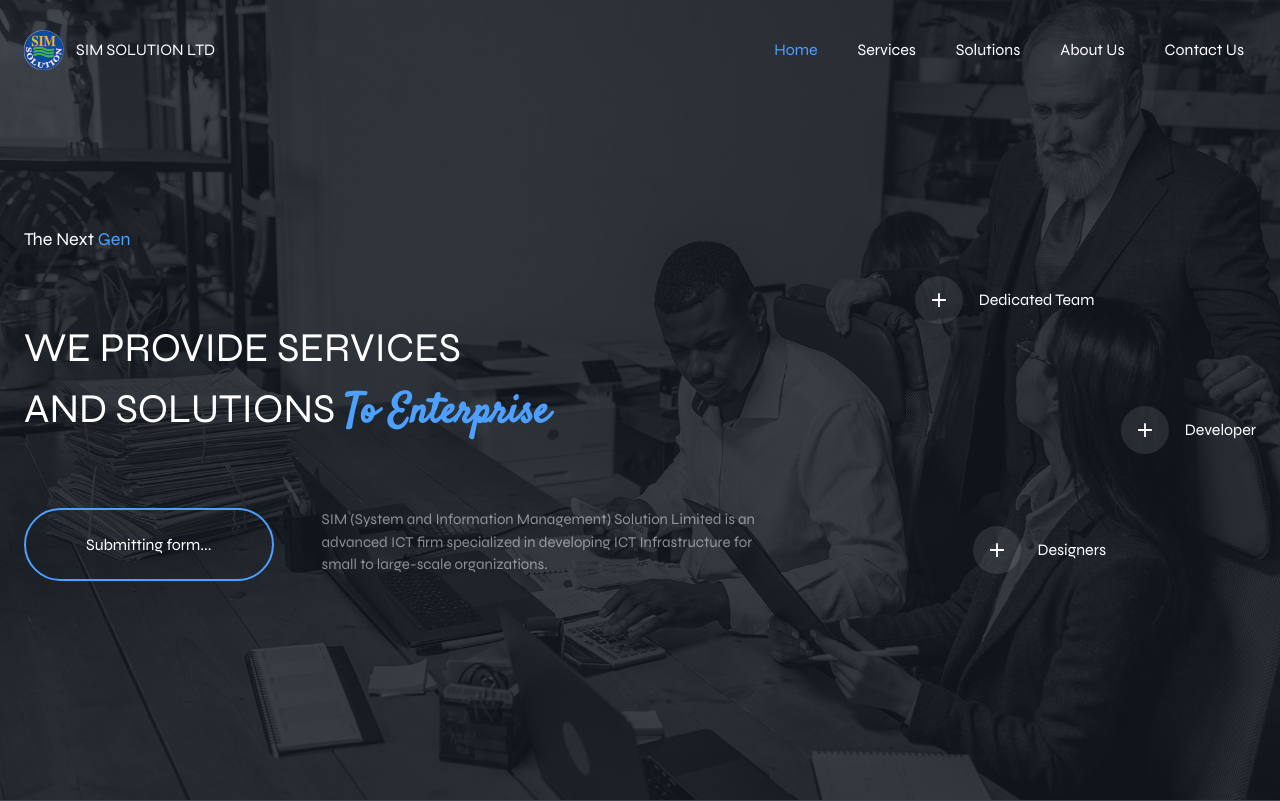
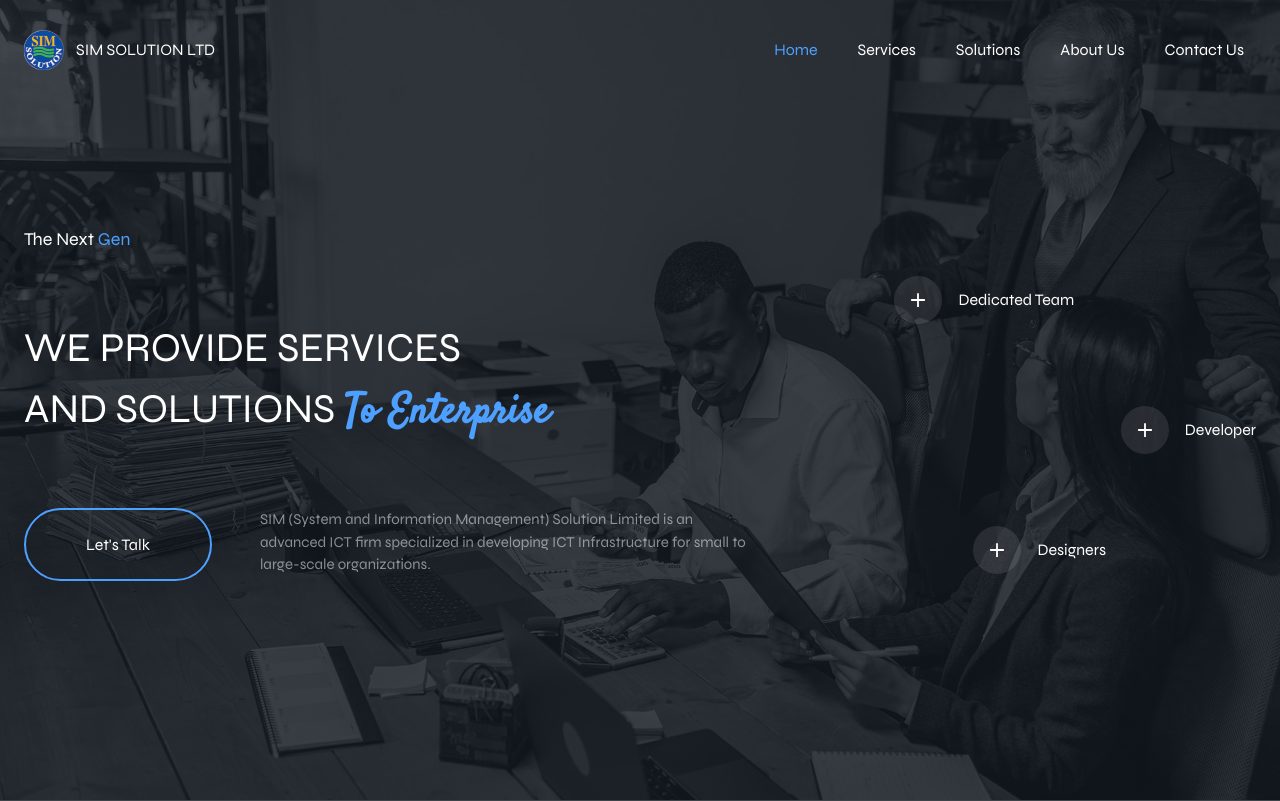
Before and after one commit to totauhid/simsolution, a Next.js app: page / in a window 1280 px wide. Shown: the top 801 px of the page. Built offline with nearby package versions, Linux system fonts and the light colour scheme.

Commit message:
fix button bugs and errors

```diff
--- a/app/components/ui/Button.tsx
+++ b/app/components/ui/Button.tsx
@@ -26,8 +26,8 @@ const Button: NextPage<Props> = ({
         fullWidth && "w-full"
       }`}
     >
-      {submit && isPending && <FiLoader size={20} className="animate-spin" />}
-      {submit && !isPending ? text : "Submitting form..."}
+      {isPending && <FiLoader size={20} className="animate-spin" />}
+      {!isPending ? text : "Submitting form..."}
     </button>
   );
 };
```
Also changed, not shown: 1 other file (tests, documents, lock files or other folders).
